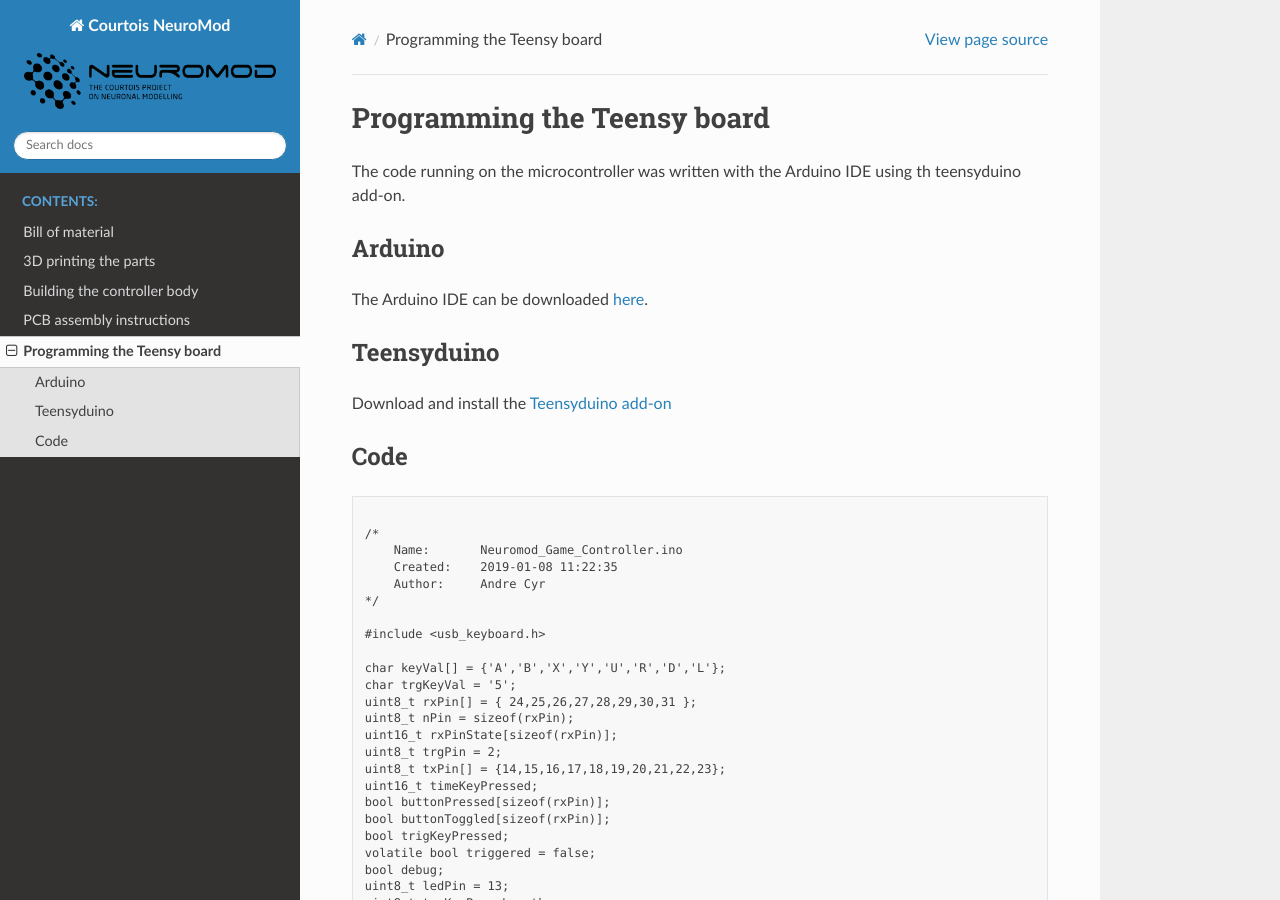
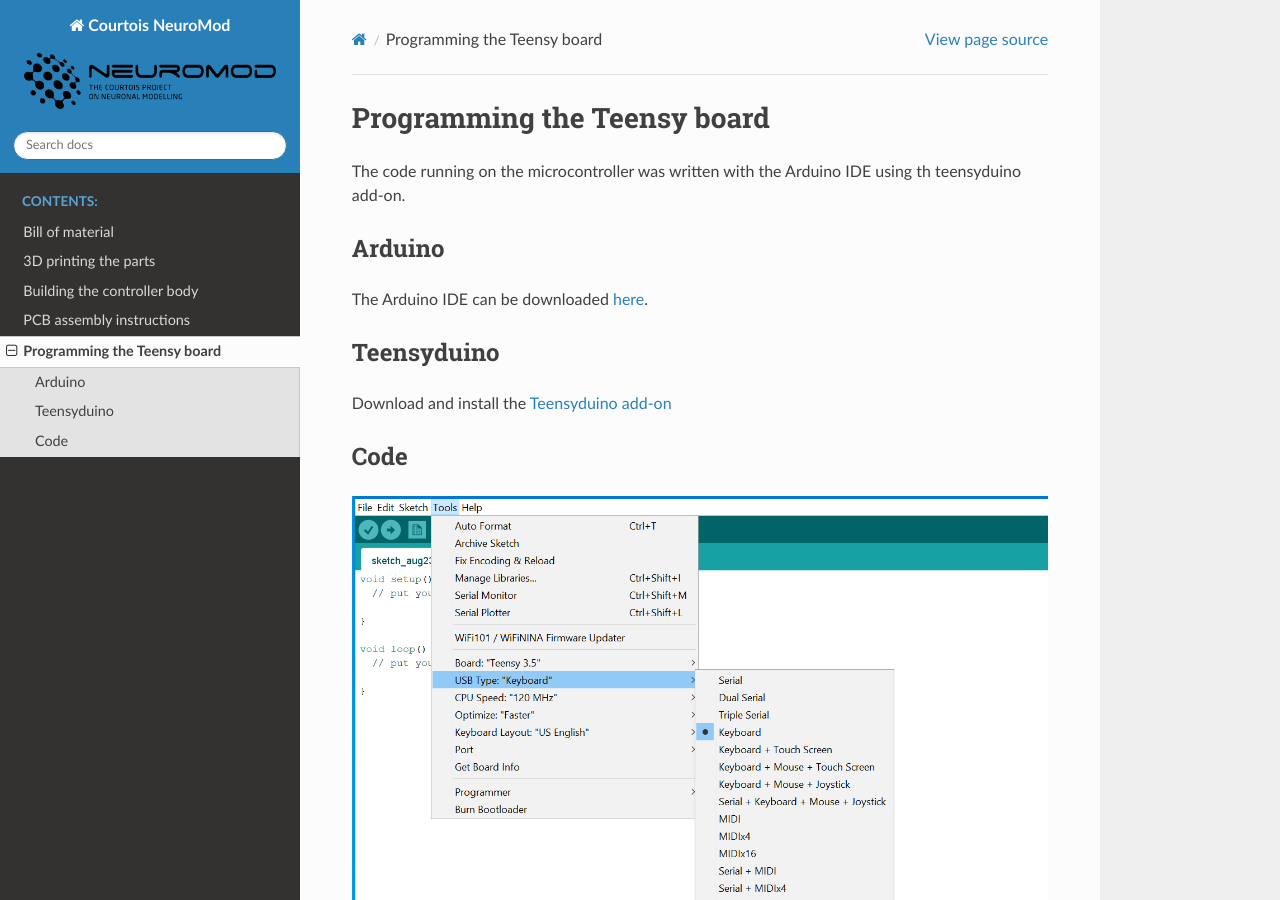
Before and after one commit to courtois-neuromod/controller, a Sphinx documentation site: the page built from source/TEENSY.md, in a window 1280 px wide and 900 px high. Built offline with Sphinx 7.4.7 and the Read the Docs theme 2.0.0, drawn with Linux system fonts in a browser that asks for light colours.

Commit message:
add pic of teensy cfg

````diff
--- a/source/TEENSY.md
+++ b/source/TEENSY.md
@@ -11,6 +11,8 @@
 Download and install the [Teensyduino add-on](https://www.pjrc.com/teensy/td_download.html)
 
 ## Code
+
+<img src="./_static/teensy/Teensy_as_Keyboard.png" alt="" width="800"/><br>
 
 ```
 
````
Also changed, not shown: source/_static/teensy/Teensy_as_Keyboard.png (added), 5 other files.
